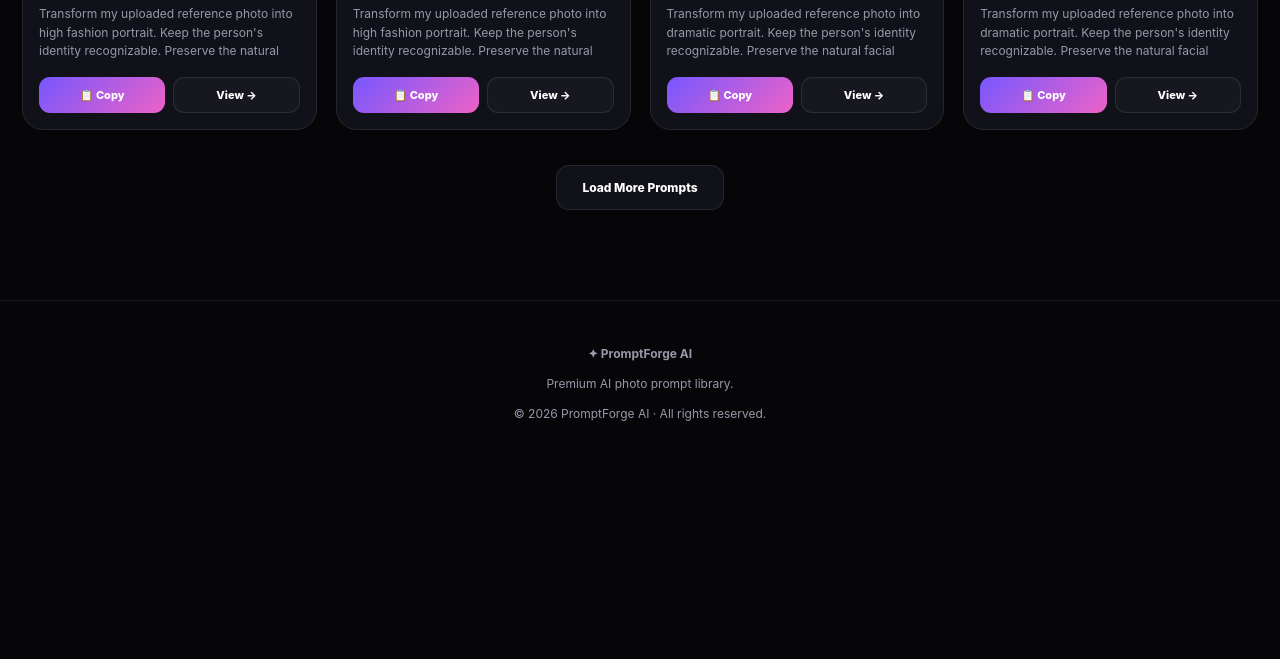
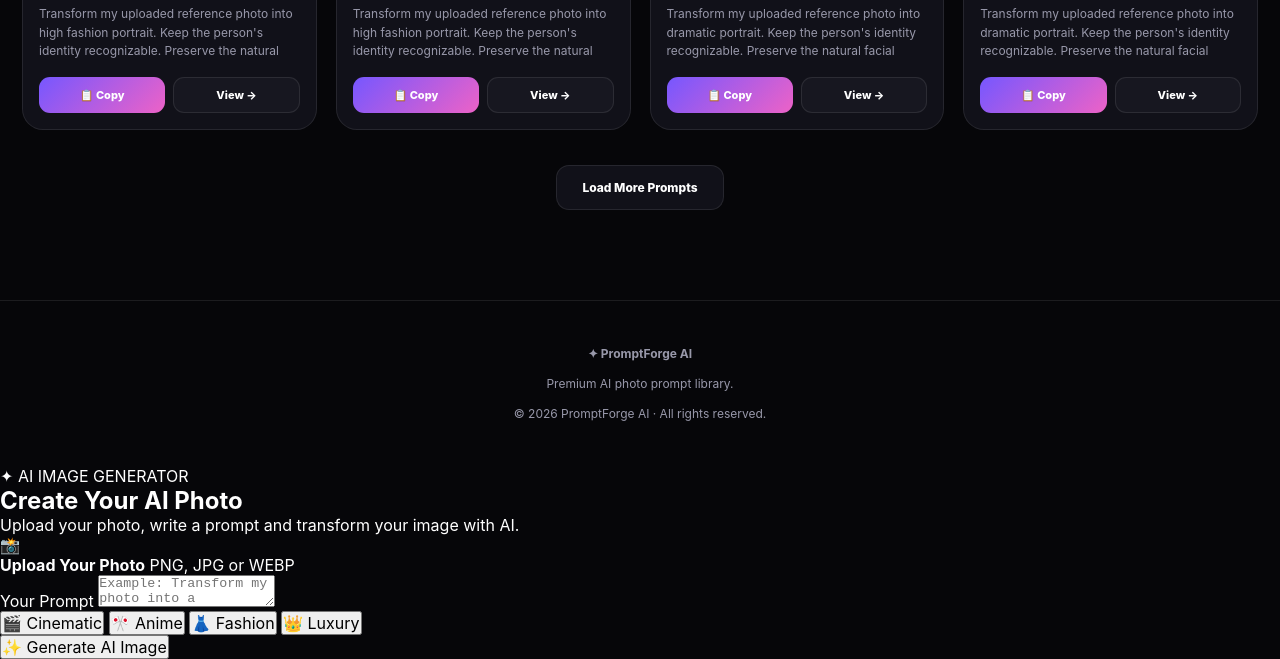
Before and after one commit to hamzajutt123-lgtm/PromptForge-ai, a plain HTML site: page index.html in a window 1280 px wide. Shown: the part 4519-5178 px from the top of the page. Before the commit the page ends 4985 px from the top, so only its background shows below. Drawn offline with Linux system fonts and the light colour scheme.

Commit message:
Update index.html

```diff
--- a/index.html
+++ b/index.html
@@ -4006,5 +4006,71 @@ render();
 
 </script>
 
+ <section class="ai-generator" id="generator">
+
+  <div class="generator-head">
+    <div class="generator-badge">✦ AI IMAGE GENERATOR</div>
+    <h2>Create Your AI Photo</h2>
+    <p>Upload your photo, write a prompt and transform your image with AI.</p>
+  </div>
+
+  <div class="generator-grid">
+
+    <div class="generator-card">
+      <label class="upload-area" id="uploadArea">
+        <input type="file" id="imageInput"
+          accept="image/png,image/jpeg,image/webp" hidden>
+
+        <div id="uploadContent">
+          <div class="upload-icon">📸</div>
+          <strong>Upload Your Photo</strong>
+          <span>PNG, JPG or WEBP</span>
+        </div>
+
+        <img id="previewImage" class="preview-image"
+          style="display:none;">
+      </label>
+    </div>
+
+    <div class="generator-card">
+
+      <label class="generator-label">Your Prompt</label>
+
+      <textarea id="aiPrompt"
+        placeholder="Example: Transform my photo into a cinematic portrait..."></textarea>
+
+      <div class="prompt-examples">
+        <button onclick="setExample('cinematic')">🎬 Cinematic</button>
+        <button onclick="setExample('anime')">🎌 Anime</button>
+        <button onclick="setExample('fashion')">👗 Fashion</button>
+        <button onclick="setExample('luxury')">👑 Luxury</button>
+      </div>
+
+      <button class="generate-btn"
+        id="generateBtn"
+        onclick="generateAIImage()">
+        ✨ Generate AI Image
+      </button>
+
+    </div>
+
+  </div>
+
+  <div class="generator-result" id="generatorResult"
+    style="display:none;">
+
+    <div class="result-title">✨ Your AI Image</div>
+
+    <img id="generatedImage" alt="Generated AI image">
+
+    <a id="downloadAI"
+      class="download-ai"
+      download="promptforge-ai.png">
+      ⬇ Download Image
+    </a>
+
+  </div>
+
+ </section>
 </body>
 </html>
```
